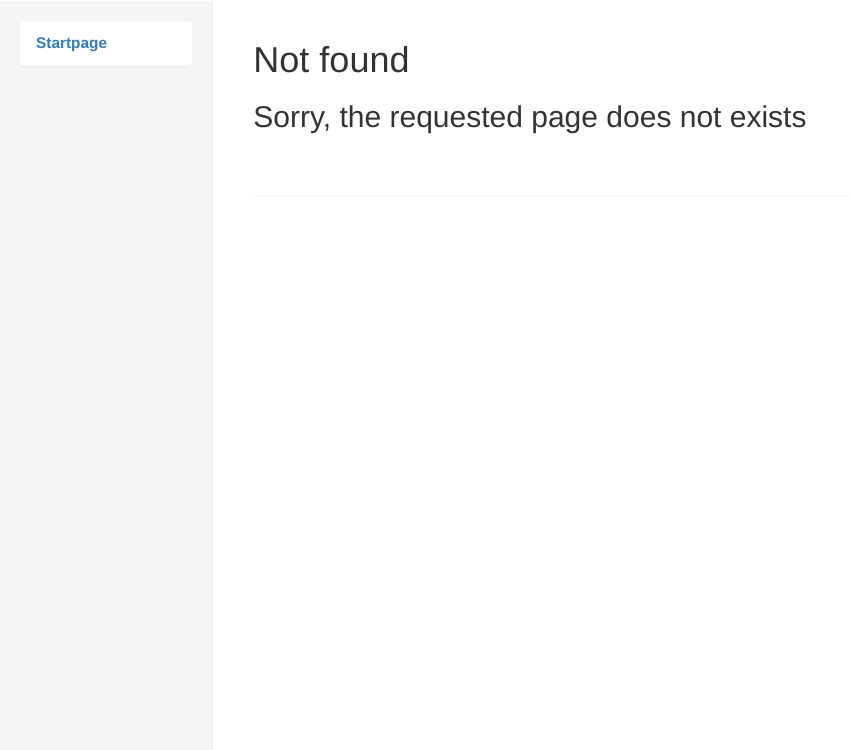
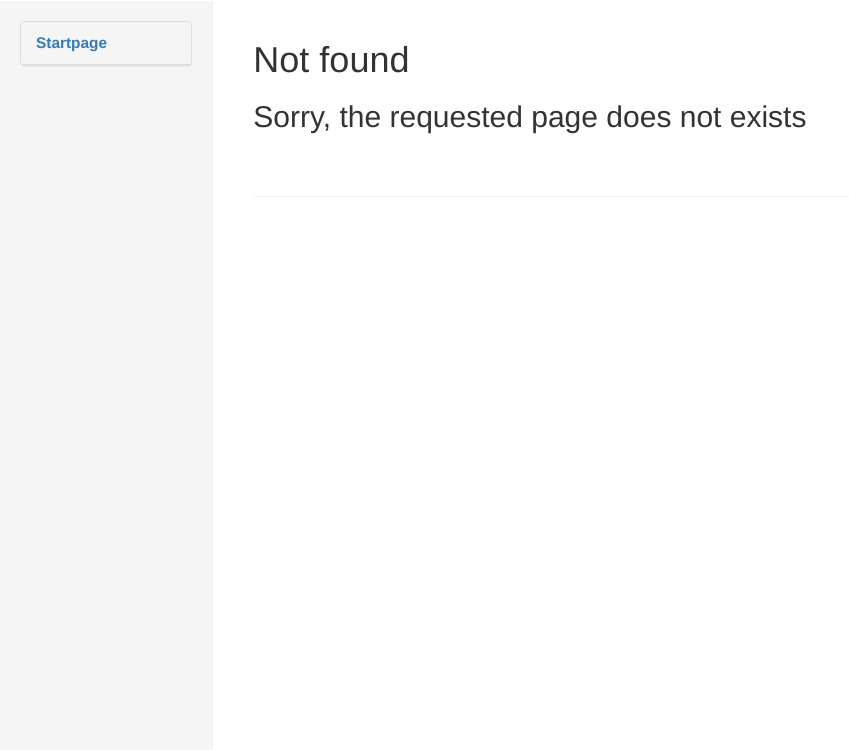
Before and after one commit to bonahona/Fyrvall, a PHP site: page /Partial/Sidebar in a window 1280 px wide. Shown: the part 50-800 px from the top of the page, without its empty margins (0-849 px from the left). Run offline with PHP 8.4, Linux system fonts and the light colour scheme; data that the repository does not hold is empty; some libraries are stand-ins or nearby versions.

Commit message:
Tiny change to a css class.

```diff
--- a/Application/Views/Partial/Sidebar.php
+++ b/Application/Views/Partial/Sidebar.php
@@ -1,4 +1,4 @@
-<div class="panel panel-defaul">
+<div class="panel panel-default">
     <div class="panel-heading"><a href="/">Startpage</a></div>
     <ul class="list-group">
         <?php foreach($Sidebar as $section):?>
```
